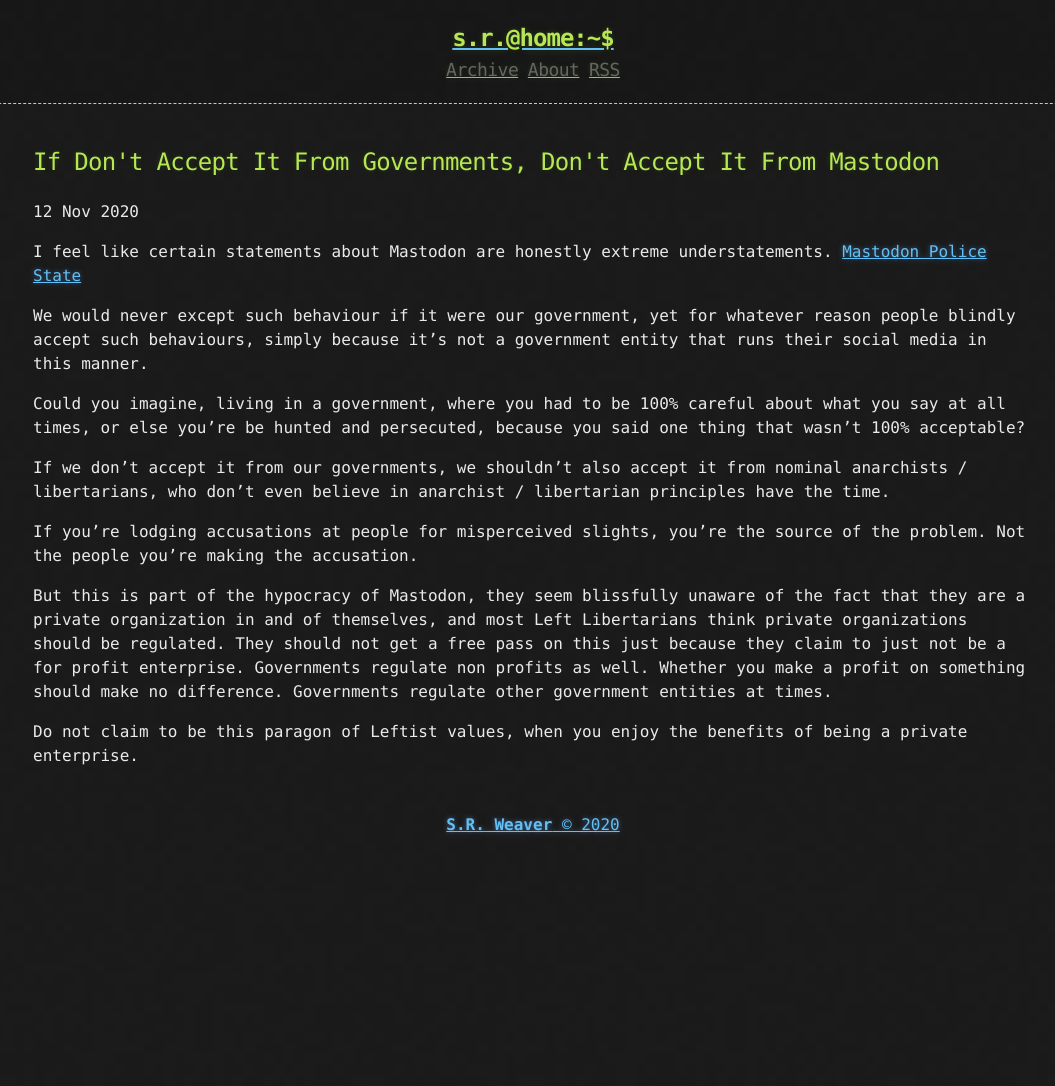
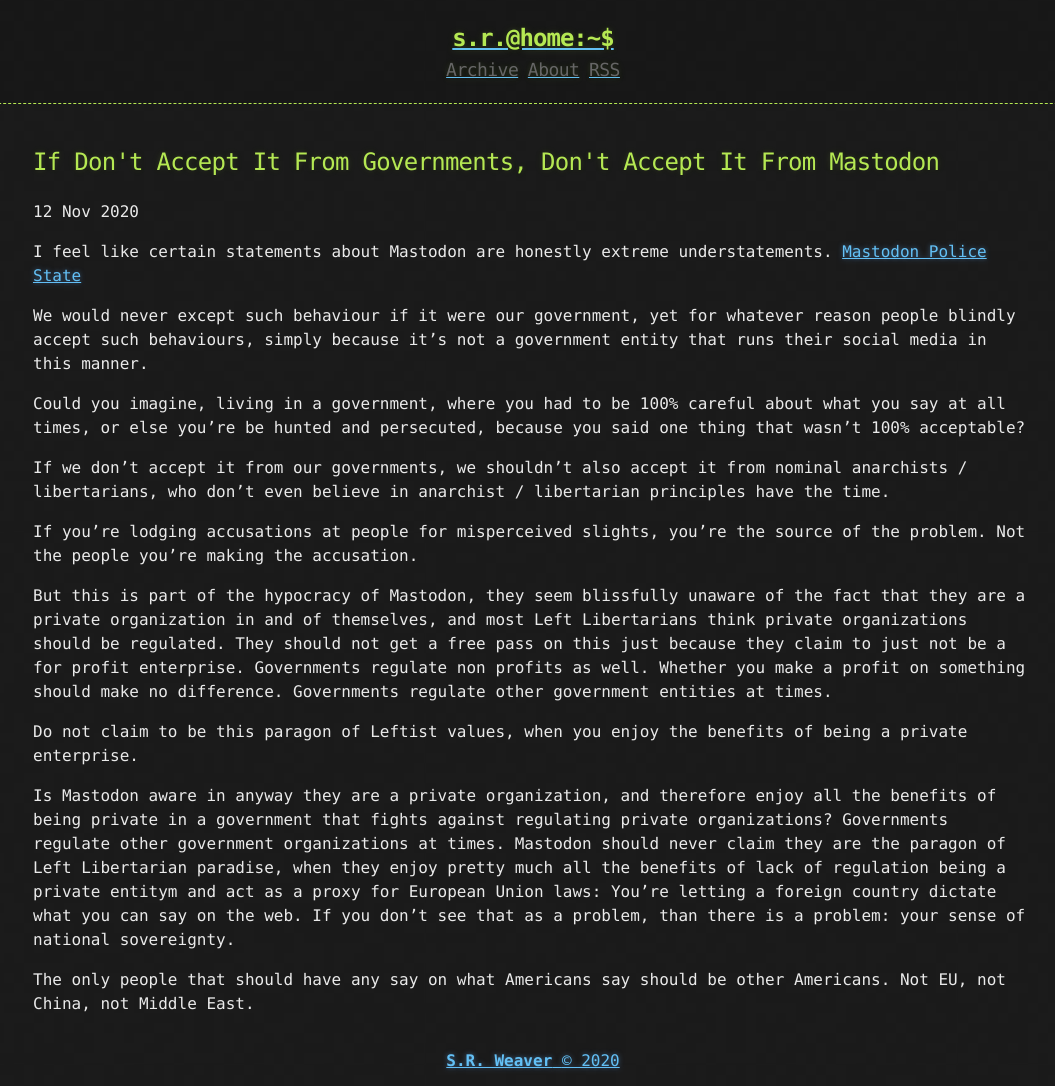
Before and after one commit to LWFlouisa/WeaverBlog, a Jekyll site: the page built from _posts/2020-11-12-ifyoudontacceptitfromgovernmentsrejectitfrommastodon.md, in a window 1280 px wide. Shown: the whole page, without its empty margins (107-1162 px from the left). Built offline with Jekyll 4.4.1, drawn with Linux system fonts in a browser that asks for light colours; before the commit the page ends 900 px from its top, so only the background shows below that.

Commit message:
Update 2020-11-12-ifyoudontacceptitfromgovernmentsrejectitfrommastodon.md

```diff
--- a/_posts/2020-11-12-ifyoudontacceptitfromgovernmentsrejectitfrommastodon.md
+++ b/_posts/2020-11-12-ifyoudontacceptitfromgovernmentsrejectitfrommastodon.md
@@ -15,3 +15,7 @@
 But this is part of the hypocracy of Mastodon, they seem blissfully unaware of the fact that they are a private organization in and of themselves, and most Left Libertarians think private organizations should be regulated. They should not get a free pass on this just because they claim to just not be a for profit enterprise. Governments regulate non profits as well. Whether you make a profit on something should make no difference. Governments regulate other government entities at times.
 
 Do not claim to be this paragon of Leftist values, when you enjoy the benefits of being a private enterprise.
+
+Is Mastodon aware in anyway they are a private organization, and therefore enjoy all the benefits of being private in a government that fights against regulating private organizations? Governments regulate other government organizations at times. Mastodon should never claim they are the paragon of Left Libertarian paradise, when they enjoy pretty much all the benefits of lack of regulation being a private entitym and act as a proxy for European Union laws: You're letting a foreign country dictate what you can say on the web. If you don't see that as a problem, than there is a problem: your sense of national sovereignty.
+
+The only people that should have any say on what Americans say should be other Americans. Not EU, not China, not Middle East.
```
